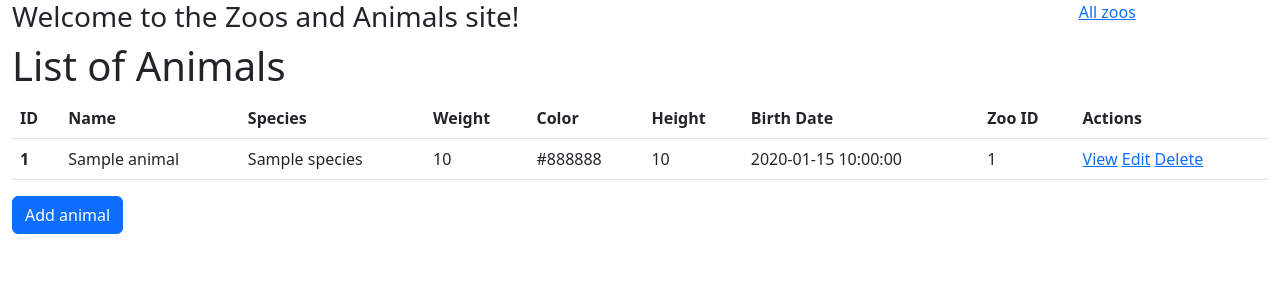
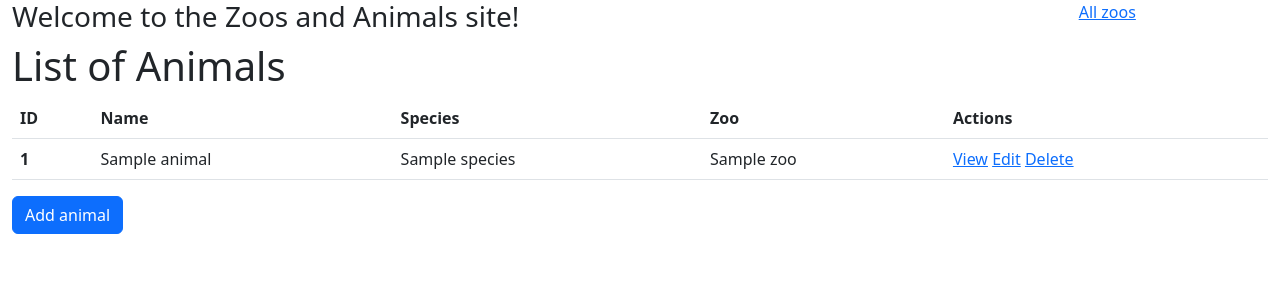
Before and after one commit to NickBarkerDev/zoos-animals, a Flask app: template flask_app/templates/all_animals.html in a window 1280 px wide. Shown: the top 300 px of the page. Run offline with Flask 2, Linux system fonts and the light colour scheme; the template is opened without the code that fills it: most values are stand-ins (such as "Sample title", 1, 10 or a date in 2020).

Commit message:
added class method in animal model to join animals and zoos. Changed jinja code in all_animals to display animal/zoo info as per wireframe.

```diff
--- a/flask_app/controllers/animals.py
+++ b/flask_app/controllers/animals.py
@@ -10,7 +10,7 @@ def animals_root_redirect():
 
 @app.route('/animals')
 def view_all_animals():
-    return render_template('all_animals.html', all_animals = animal.Animal.get_all_animals())
+    return render_template('all_animals.html', all_animals = animal.Animal.get_all_animals_with_zoos())
 
 @app.route('/animals/new')
 def add_animal():
@@ -18,7 +18,7 @@ def add_animal():
 
 @app.route('/animals/<int:id>/view')
 def view_one_animal(id):
-    return render_template('/view_one_an imal.html', id=id)
+    return render_template('/view_one_animal.html', id=id)
 
 @app.route('/animals/<int:id>/edit')
 def edit_animal(id):
--- a/flask_app/templates/all_animals.html
+++ b/flask_app/templates/all_animals.html
@@ -14,7 +14,7 @@
                 <h3>Welcome to the Zoos and Animals site!</h3>
             </div>
             <div class="col">
-                <a href="/animals/new">All zoos</a>
+                <a href="/zoos">All zoos</a>
             </div>
         </div>
         <div class="row">
@@ -26,11 +26,7 @@
                 <th scope="col">ID</th>
                 <th scope="col">Name</th>
                 <th scope="col">Species</th>
-                <th scope="col">Weight</th>
-                <th scope="col">Color</th>
-                <th scope="col">Height</th>
-                <th scope="col">Birth Date</th>
-                <th scope="col">Zoo ID</th>
+                <th scope="col">Zoo</th>
                 <th scope="col">Actions</th>
               </tr>
             </thead>
@@ -40,15 +36,11 @@
                     <th scope="row">{{ animal.id }}</th>
                     <td>{{ animal.name }}</td>
                     <td>{{ animal.species }}</td>
-                    <td>{{ animal.weight }}</td>
-                    <td>{{ animal.color }}</td>
-                    <td>{{ animal.height }}</td>
-                    <td>{{ animal.birth_date }}</td>
-                    <td>{{ animal.zoo_id }}</td>
+                    <td>{{ animal.zoo.name }}</td>
                     <td>
-                        <a href="/zoos/{{ animal.id }}/view">View</a>
-                        <a href="/zoos/{{ animal.id }}/edit">Edit</a>
-                        <a href="/zoos/{{ animal.id }}/delete">Delete</a>
+                        <a href="/animals/{{ animal.id }}/view">View</a>
+                        <a href="/animals/{{ animal.id }}/edit">Edit</a>
+                        <a href="/animals/{{ animal.id }}/delete">Delete</a>
                     </td>
                 </tr>
                 {% endfor %}
--- a/flask_app/templates/all_zoos.html
+++ b/flask_app/templates/all_zoos.html
@@ -14,7 +14,7 @@
                 <h3>Welcome to the Zoos and Animals site!</h3>
             </div>
             <div class="col">
-                <a href="/???">All animals</a>
+                <a href="/animals">All animals</a>
             </div>
         </div>
         <div class="row">
```
Also changed, not shown: flask_app/models/animal.py (+35 -0 lines).
